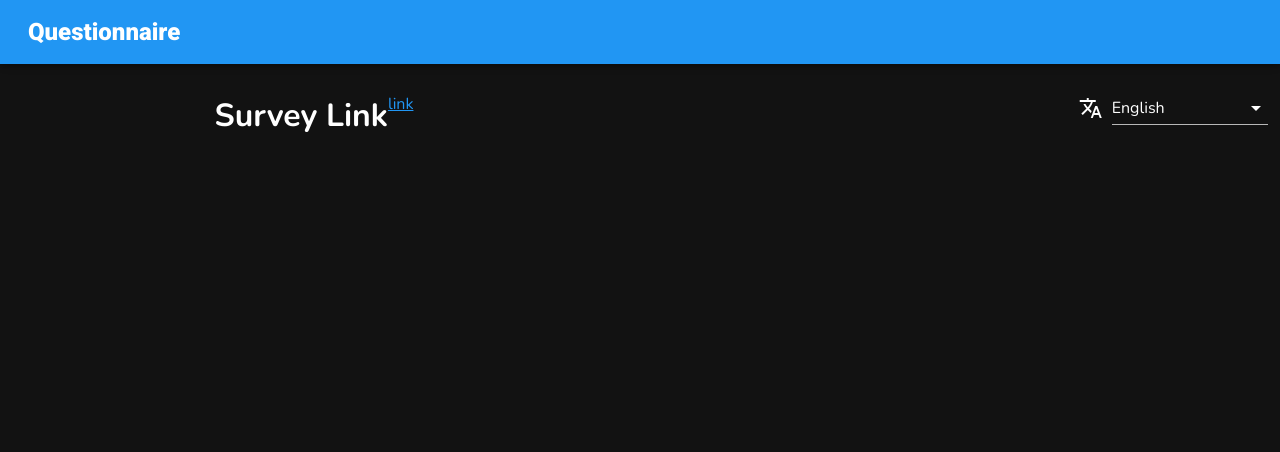
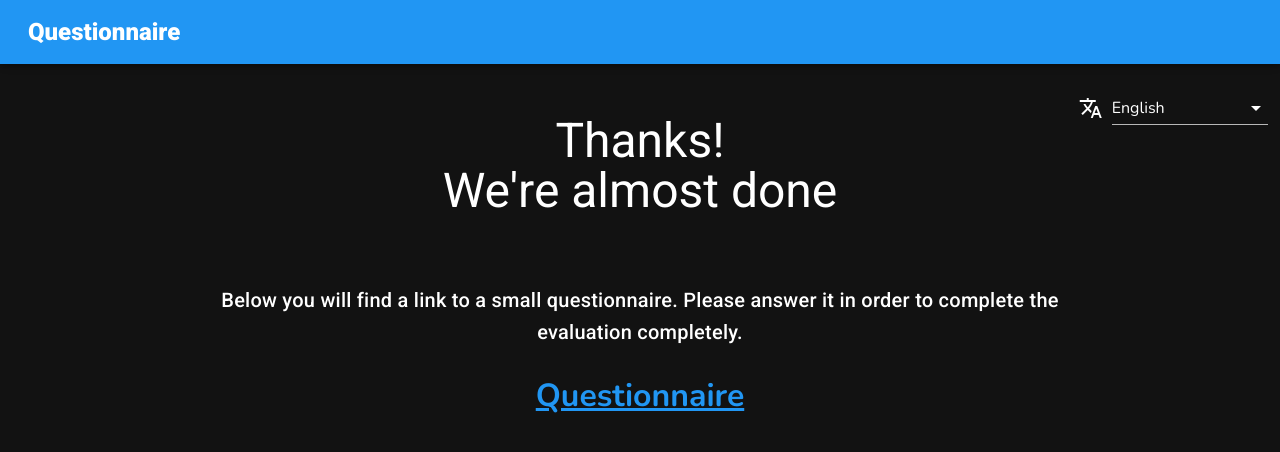
Before and after one commit to andres112/AffectiveComputing, a Vue app: page /final in a window 1280 px wide. Shown: the top 452 px of the page. Built offline with nearby package versions, Linux system fonts and the light colour scheme.

Commit message:
work done

```diff
--- a/src/assets/translations.json
+++ b/src/assets/translations.json
@@ -20,7 +20,7 @@
       "error_required": "This answer is required!.",
       "submmit_button": "Next"
     },
-    "second":{
+    "second": {
       "section": "Crisis Situation",
       "next_button": "Next"
     },
@@ -30,8 +30,11 @@
       "no": "No",
       "next_button": "Next"
     },
-    "final":{
-      "section": "Questionnaire"
+    "final": {
+      "section": "Questionnaire",
+      "title": "Thanks!<br/> We're almost done",
+      "description": "Below you will find a link to a small questionnaire. Please answer it in order to complete the evaluation completely.",
+      "link": "Questionnaire"
     }
   },
   "es": {
@@ -55,7 +58,7 @@
       "error_required": "Esta respuesta es requerida!.",
       "submmit_button": "Continuar"
     },
-    "second":{
+    "second": {
       "section": "Situación de Crisis",
       "next_button": "Continuar"
     },
@@ -65,8 +68,11 @@
       "no": "No",
       "next_button": "Continuar"
     },
-    "final":{
-      "section": "Cuestionario"
+    "final": {
+      "section": "Cuestionario",
+      "title": "Gracias!<br/> Ya casi terminamos",
+      "description": "A continuación, se encuentra un enlace a un pequeño cuestionario. Por favor respóndelo con el fin de terminar con la evaluación completamente.",
+      "link": "Cuestionario"
     }
   }
 }
--- a/src/components/Answer.vue
+++ b/src/components/Answer.vue
@@ -4,7 +4,7 @@
       <v-col class="my-2" cols="6">
         <p
           class="font-weight-medium"
-          :class="[$vuetify.breakpoint.xs ? 'subtitle-1' : 'title']"
+          :class="[$vuetify.breakpoint.smAndUp ? 'title' : 'subtitle-1']"
           v-html="current_answer[$i18n.locale]"
         ></p>
       </v-col>
@@ -37,12 +37,7 @@
         cols="10"
         v-if="current_answer.audio"
       >
-        <audio
-          controls
-          :src="current_answer.audio"
-          preload="auto"
-          autoplay
-        >
+        <audio controls :src="current_answer.audio" preload="auto" autoplay>
           Your browser does not support the audio tag.
         </audio>
       </v-col>
--- a/src/components/Demographics.vue
+++ b/src/components/Demographics.vue
@@ -4,7 +4,7 @@
       <v-col class="my-1" cols="6">
         <h1
           class="mb-6"
-          :class="[$vuetify.breakpoint.sm ? 'text-h3' : 'text-h5']"
+          :class="[$vuetify.breakpoint.smAndUp ? 'text-h3' : 'text-h5']"
         >
           {{ $t("first.title") }}
         </h1>
--- a/src/components/Header.vue
+++ b/src/components/Header.vue
@@ -17,7 +17,7 @@
           >
             <div
               class="font-weight-black"
-              :class="$vuetify.breakpoint.xs ? 'subtitle-1' : 'title'"
+              :class="$vuetify.breakpoint.smAndUp ? 'title' : 'subtitle-1'"
             >
               Test id: <span v-text="test_id"></span>
             </div>
--- a/src/components/Home.vue
+++ b/src/components/Home.vue
@@ -4,19 +4,19 @@
       <v-col class="my-1" cols="10" sm="6" align-self="center">
         <h1
           class="font-weight-bold mb-3 "
-          :class="[$vuetify.breakpoint.sm ? 'display-3' : 'display-6']"
+          :class="[$vuetify.breakpoint.smAndUp ? 'display-3' : 'display-6']"
         >
           {{ $t("home.title") }}
         </h1>
         <p
           class=" font-weight-medium"
-          :class="[$vuetify.breakpoint.sm ? 'subtitle-1' : 'subtitle-2']"
+          :class="[$vuetify.breakpoint.smAndUp ? 'subtitle-1' : 'subtitle-2']"
         >
           {{ $t("home.presentation") }}
         </p>
         <p
           class="font-weight-medium"
-          :class="[$vuetify.breakpoint.sm ? 'subtitle-1' : 'subtitle-2']"
+          :class="[$vuetify.breakpoint.smAndUp ? 'subtitle-1' : 'subtitle-2']"
           v-html="$t('home.advice')"
         ></p>
       </v-col>
--- a/src/components/Question.vue
+++ b/src/components/Question.vue
@@ -4,7 +4,7 @@
       <v-col class="my-2" cols="6">
         <p
           class="font-weight-medium"
-          :class="[$vuetify.breakpoint.xs ? 'subtitle-1' : 'title']"
+          :class="[$vuetify.breakpoint.smAndUp ? 'title' : 'subtitle-1']"
           v-html="current_question"
         ></p>
       </v-col>
--- a/src/components/Video.vue
+++ b/src/components/Video.vue
@@ -11,18 +11,16 @@
           @ended="finished()"
           ref="videoclip"
         >
-          <source
-            src="https://i.rmbl.ws/s8/2/L/g/e/q/Lgeqb.caa.1.mp4"
-            type="video/mp4"
-          />
+          <source src="/video/clip.mp4" type="video/mp4" />
 
           Sorry, your browser doesn't support embedded videos.
         </video>
       </v-col>
-      <v-col cols="12" class="mt-5" v-if="isFinished">
+      <transition name="scale-transition">
+        <v-col cols="8" class="mt-6" v-if="isFinished">
           <p
             class=" font-weight-medium"
-          :class="[$vuetify.breakpoint.sm ? 'subtitle-1' : 'subtitle-2']"
+            :class="[$vuetify.breakpoint.smAndUp ? 'title' : 'subtitle-1']"
           >
             {{ $t("home.presentation") }}
           </p>
@@ -36,6 +34,7 @@
             {{ $t("second.next_button") }}
           </v-btn>
         </v-col>
+      </transition>
     </v-row>
   </v-container>
 </template>
@@ -48,8 +47,8 @@ export default {
       isFinished: false,
     };
   },
-  components:{
-    Language
+  components: {
+    Language,
   },
   methods: {
     next() {
--- a/src/views/Final.vue
+++ b/src/views/Final.vue
@@ -2,15 +2,26 @@
   <div>
     <language></language>
     <v-row class="text-center" justify="center">
-      <h1>
-        Survey Link
-      </h1>
-      <a
-        href="https://docs.google.com/forms/d/e/1FAIpQLSetwVGB0qRnDETEqgu1NP-_3BkLsSZLPfq2P7hl3ZFKV0G1xA/viewform"
-        target="_blank"
-      >
-        link
-      </a>
+      <v-col class="my-3" cols="6">
+        <h1
+          class="mb-6"
+          :class="[$vuetify.breakpoint.smAndUp ? 'text-h3' : 'text-h5']"
+          v-html="$t('final.title')"
+        ></h1>
+      </v-col>
+      <v-col class="my-2" cols="8">
+        <p
+          class="font-weight-medium mb-6"
+          :class="[$vuetify.breakpoint.smAndUp ? 'title' : 'subtitle-1']"
+          v-html="$t('final.description')"
+        ></p>
+        <a
+          href="https://docs.google.com/forms/d/e/1FAIpQLSetwVGB0qRnDETEqgu1NP-_3BkLsSZLPfq2P7hl3ZFKV0G1xA/viewform"
+          target="_blank"
+        >
+          <h1>{{$t("final.link")}}</h1>
+        </a>
+      </v-col>
       <v-col class="my-1" cols="6"> </v-col
     ></v-row>
   </div>
```
Also changed, not shown: 1 other file (tests, documents, lock files or other folders). Lines whose indentation alone changed are shown as unchanged.
